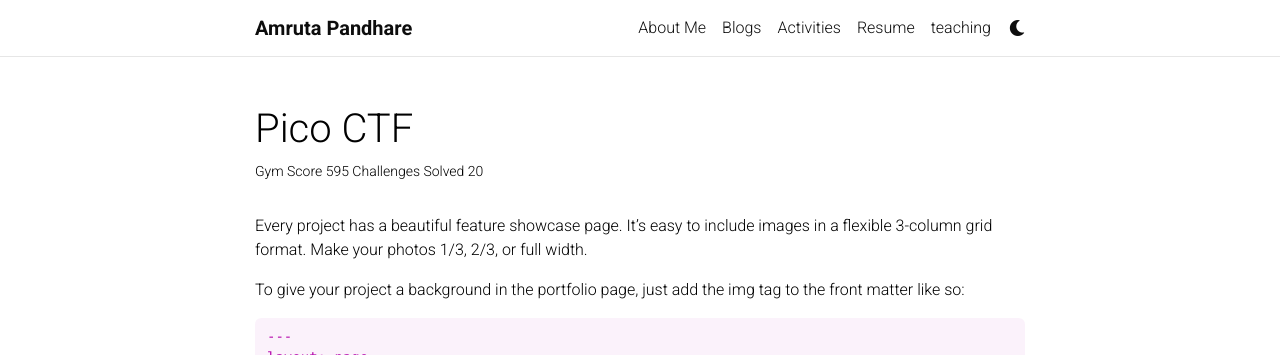
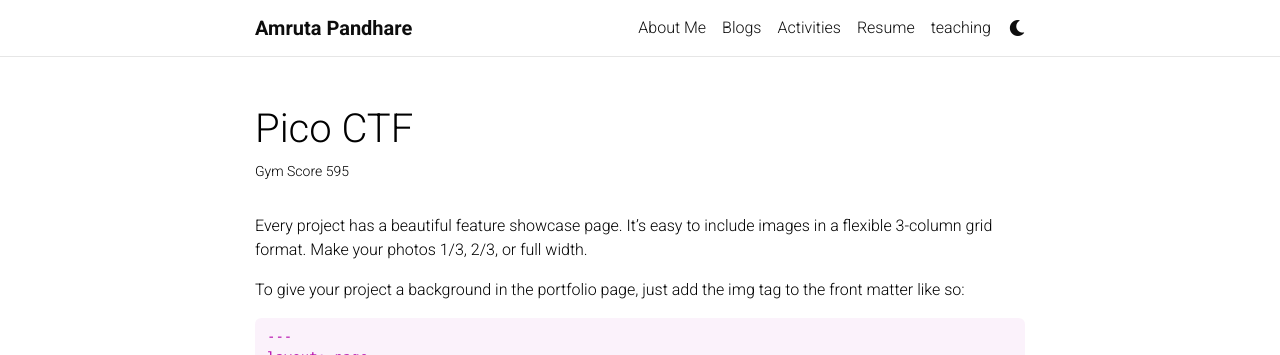
Before and after one commit to AmrutaPandhare/AmrutaPandhare.github.io, a Jekyll site: the page built from _projects/7_project.md, in a window 1280 px wide and 900 px high. Shown: the top 355 px of the window. Built offline with Jekyll 4.4.1, drawn with Linux system fonts in a browser that asks for light colours; full-size pictures stand in for the smaller copies a plugin makes; comment, search, counter and statistics services are not loaded; a style sheet for code colours, icons or effects is not loaded.

Commit message:
Update 7_project.md

```diff
--- a/_projects/7_project.md
+++ b/_projects/7_project.md
@@ -1,7 +1,7 @@
 ---
 layout: page
 title: Pico CTF
-description: Gym Score 595 Challenges Solved 20
+description: Gym Score 595
 img: assets/img/picoctf.png
 redirect: https://play.picoctf.org/users/Amruta23
 importance: 2
```
